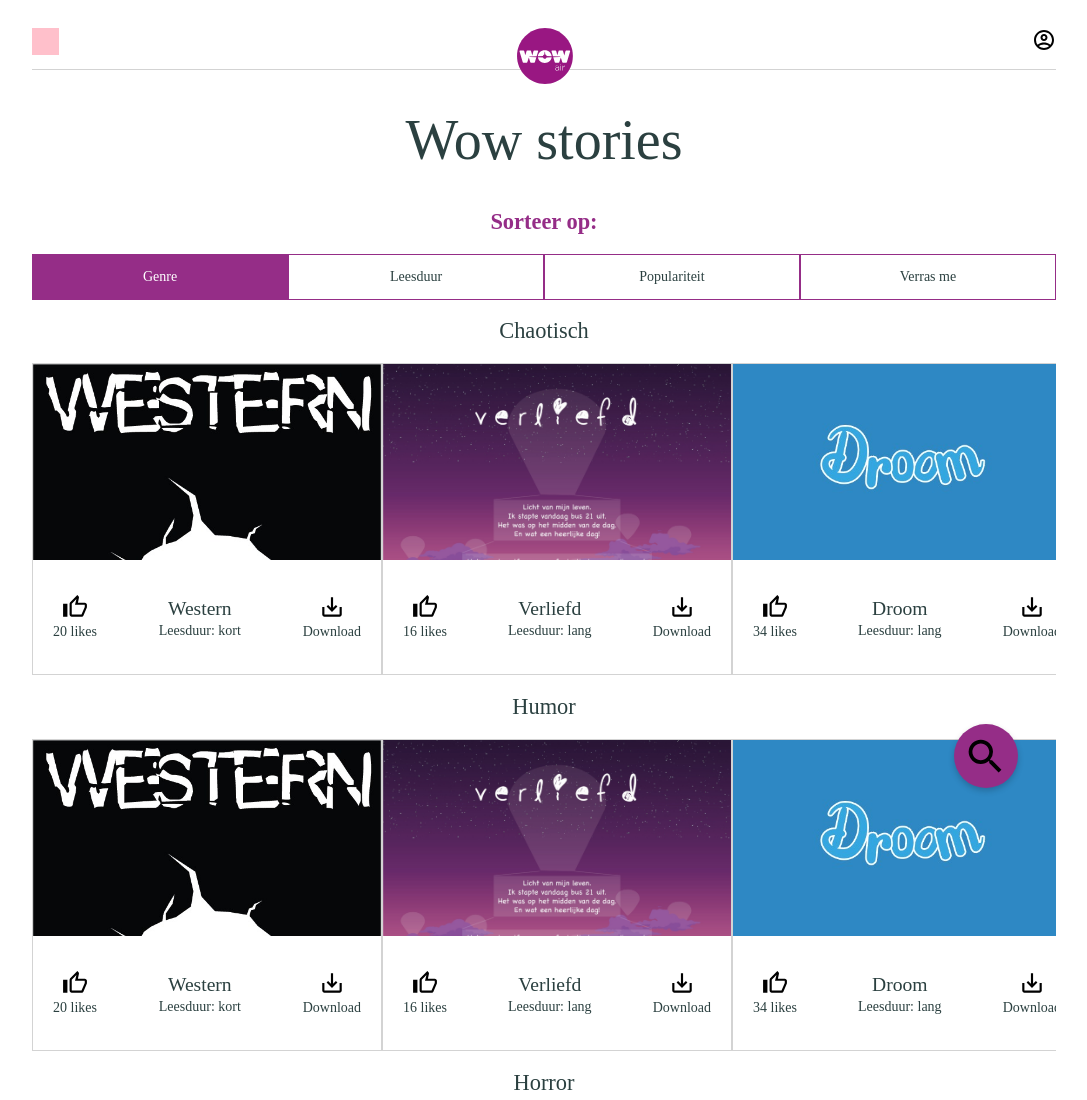
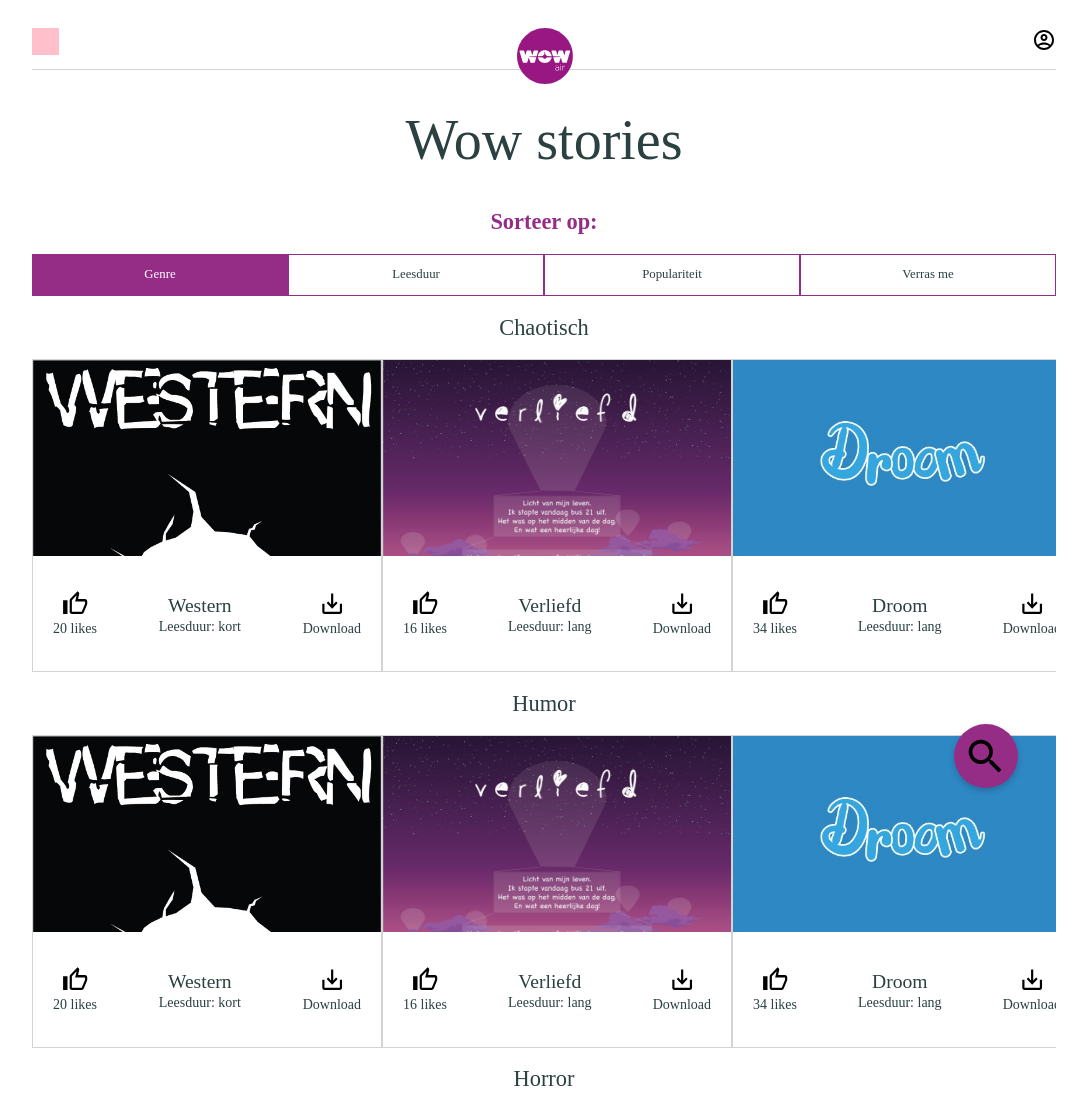
Before and after one commit to kriskuiper/wow-stories, a website: page src/index.html in a window 1280 px wide. Shown: the top 1100 px of the page, without its empty margins (96-1183 px from the left). Drawn offline with Linux system fonts and the light colour scheme.

Commit message:
Changed the font size of the sorting options to match the vw

```diff
--- a/src/sass/_modules.sass
+++ b/src/sass/_modules.sass
@@ -11,6 +11,7 @@ p
         width: 26%
         padding: 1em 2em
         text-align: center
+        font-size: 1vw
         &.active
             background: $secondary-color
             color: white
```
Also changed, not shown: src/css/app.css, src/dist/css/app.min.css.
